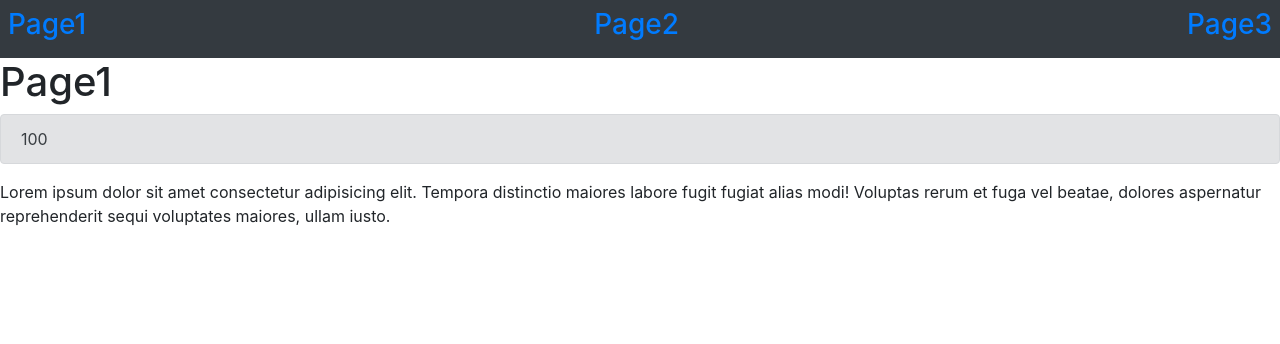
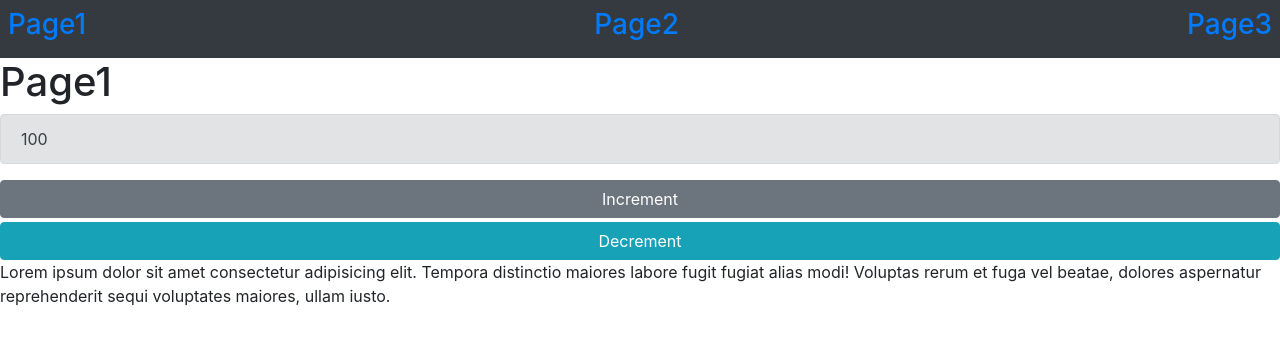
Before and after one commit to cg-202/day10-react-app, a React (Create React App) app: page / in a window 1280 px wide. Shown: the top 344 px of the page. Built offline with nearby package versions, Linux system fonts and the light colour scheme.

Commit message:
tillyesterday.

```diff
--- a/src/pages/Page1.js
+++ b/src/pages/Page1.js
@@ -1,17 +1,38 @@
-import { useSelector } from "react-redux";
+import { useDispatch, useSelector } from "react-redux";
 
 export function Page1() {
+  const dispatch = useDispatch();
   // we are slelecting every things.
   const state = useSelector((state) => state);
 
   // filter out :: t-shirt :: counter
   const counter = useSelector((state) => state.counter);
 
+  const increment = () => {
+    dispatch({ type: "INCREMENT" });
+  };
+
+  const decrement = () => {
+    dispatch({ type: "DECREMENT" });
+  };
+
   return (
     <div>
       <h1>Page1</h1>
 
       <div className="alert alert-secondary">{state.counter}</div>
+      <input
+        type="button"
+        value="Increment"
+        onClick={increment}
+        className="btn btn-secondary w-100 mb-1"
+      />
+      <input
+        type="button"
+        value="Decrement"
+        onClick={decrement}
+        className="btn btn-info w-100"
+      />
 
       <p>
         Lorem ipsum dolor sit amet consectetur adipisicing elit. Tempora
--- a/src/redux/store.js
+++ b/src/redux/store.js
@@ -6,7 +6,16 @@ const initState = {
 };
 
 function AppReducer(state = initState, action) {
-  return state;
+  switch (action.type) {
+    case "INCREMENT":
+      const newCounter = state.counter + 100;
+      return { ...state, counter: newCounter };
+    case "DECREMENT":
+      const newCounter1 = state.counter - 10;
+      return { ...state, counter: newCounter1 };
+    default:
+      return state;
+  }
 }
 
 const store = createStore(AppReducer);
```
